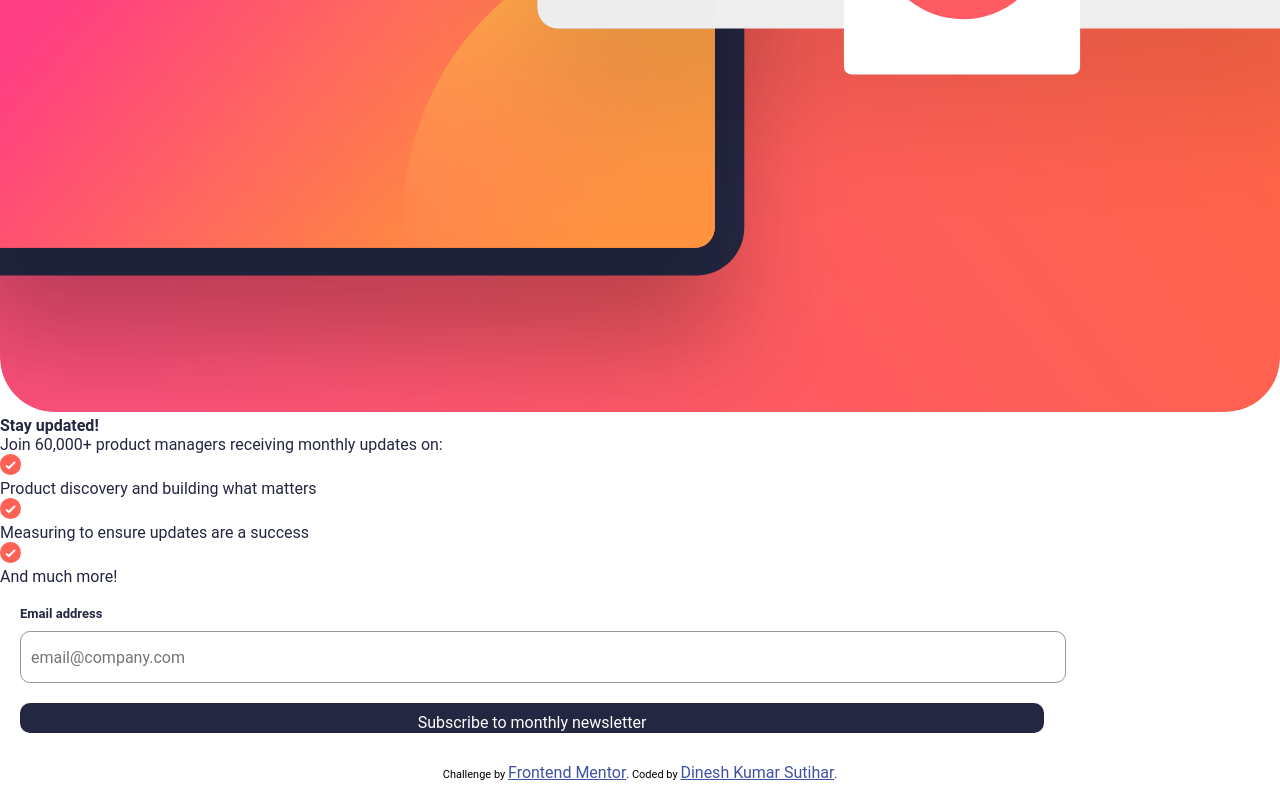
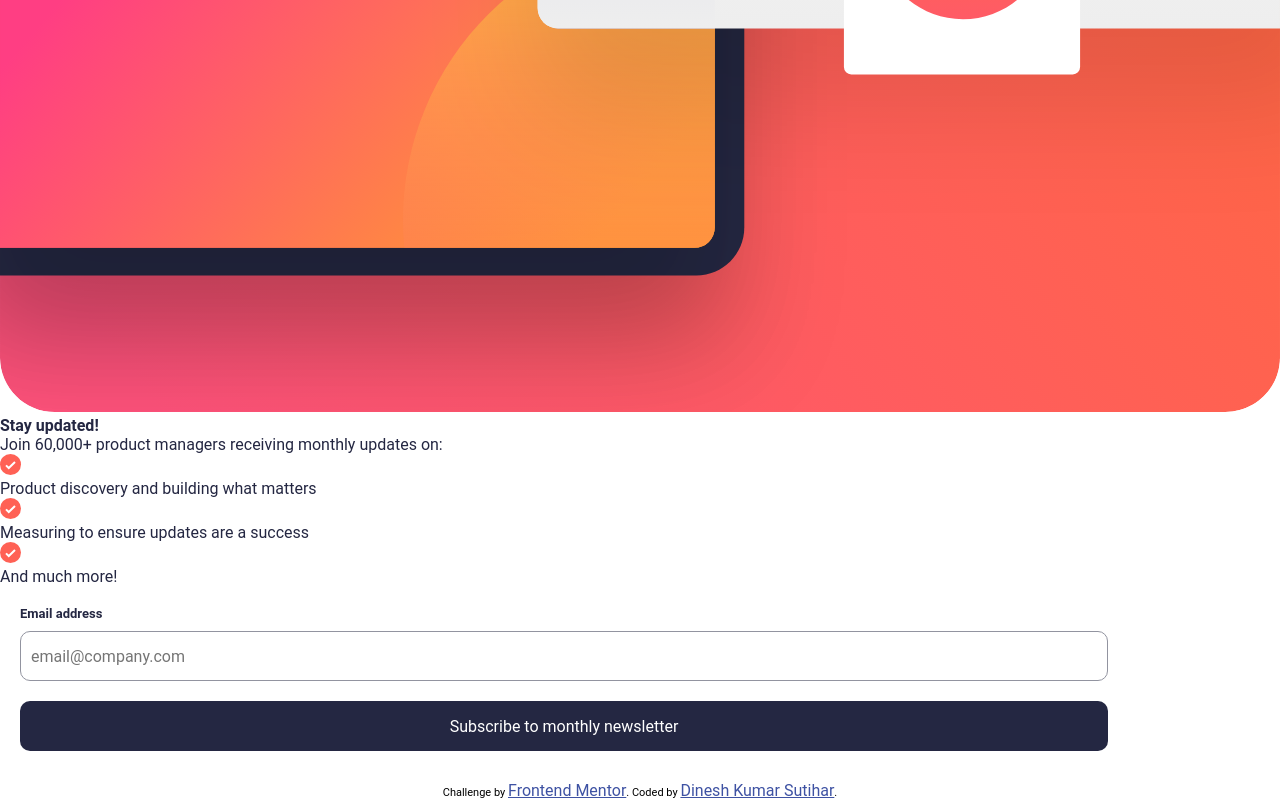
Before and after one commit to dineshsutihar/NewsletterSignUpForm, a plain HTML site: page index.html in a window 1280 px wide. Shown: the part 557-1357 px from the top of the page. Drawn offline with Linux system fonts and the light colour scheme.

Commit message:
Refactor input and button styles

```diff
--- a/style.css
+++ b/style.css
@@ -38,23 +38,23 @@ form {
 
 
 }
+input, .btn {
+    box-sizing: border-box;
+    width: 85vw;
+    height: 50px;
+    padding: 10px;
+    margin: 10px 0;
+    border-radius: 10px;
+}
+
 input {
-  border-radius: 10px;
     border: 1px solid hsl(231, 7%, 60%);
-  padding: 10px;
-  width:80vw;
-  height: 30px;
-  margin: 10px 0;
+
 }
 
 .btn{
     background-color: hsl(234, 29%, 20%);
     color: white;
-    border-radius: 10px;
-    padding: 10px;
-    width: 80vw;
-    height: 30px;
-    margin: 10px 0;
     border: none;
     cursor: pointer;
 }
```
